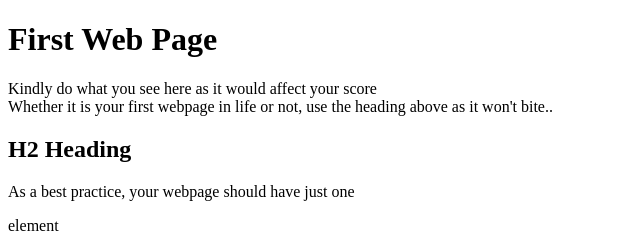
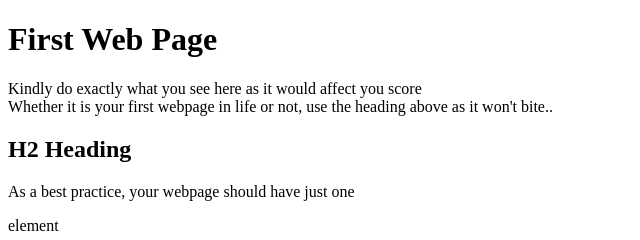
Before and after one commit to ayeniidris/1st-html-task-startNG, a plain HTML site: page index.html in a window 1280 px wide. Shown: the top 240 px of the page, 0-640 px from the left. Drawn offline with Linux system fonts and the light colour scheme.

Commit message:
Update index.html

```diff
--- a/index.html
+++ b/index.html
@@ -7,7 +7,7 @@
     </head>
     <body>
         <h1>First Web Page</h1>
-            <p>Kindly do what you see here as it would affect your score<br/>
+            <p>Kindly do exactly what you see here as it would affect you score<br/>
                 Whether it is your first webpage in life or not, use the heading above as it won't bite..</p>
         <h2>H2 Heading</h2>
             <p>As a best practice, your webpage should have just one</p>
@@ -25,7 +25,7 @@
         -------- :::index.html:::
         |
         -------- :::style.css:::
-
+        |
         -------- :::script.js:::
                 </pre>
 
```
